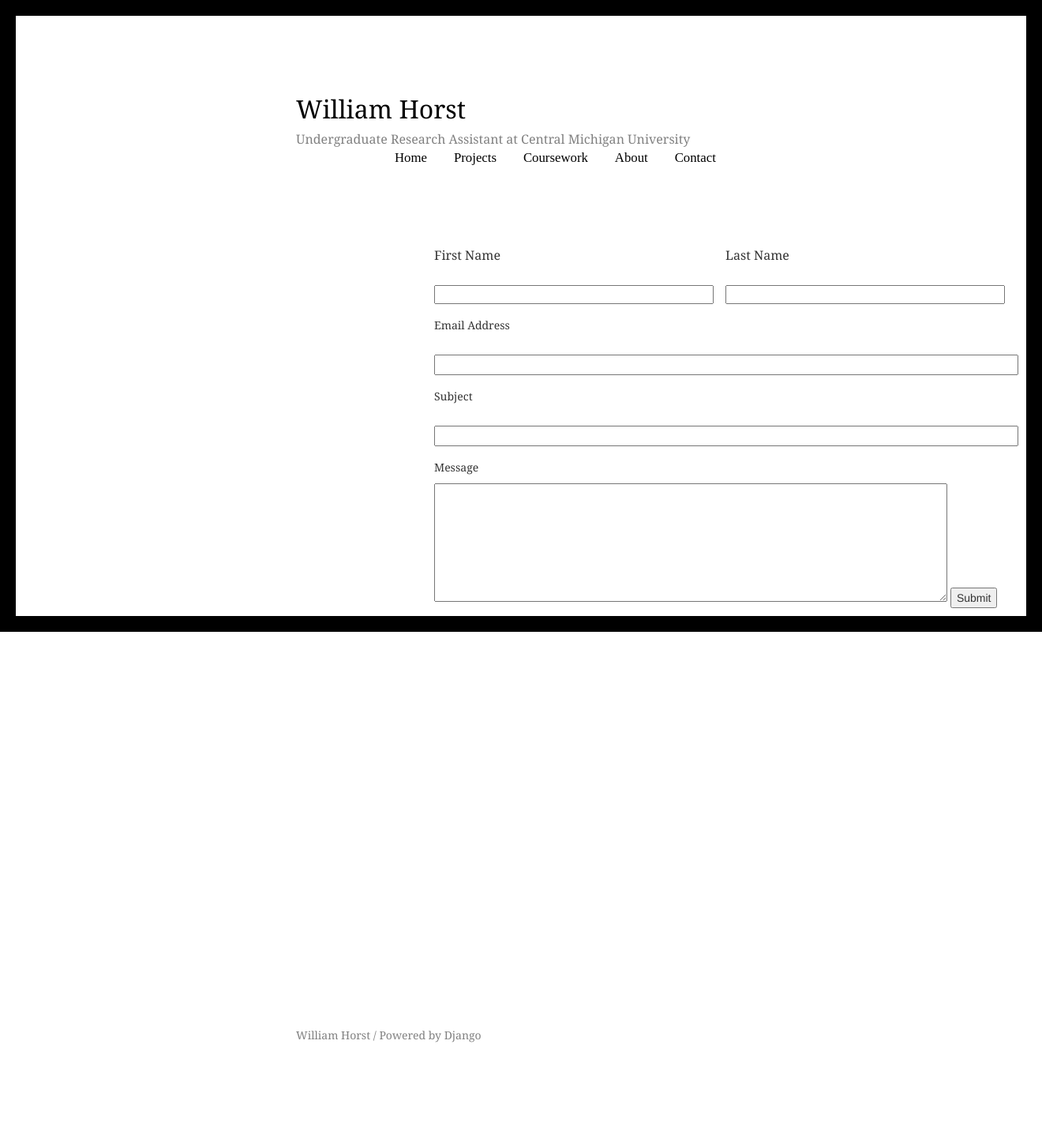
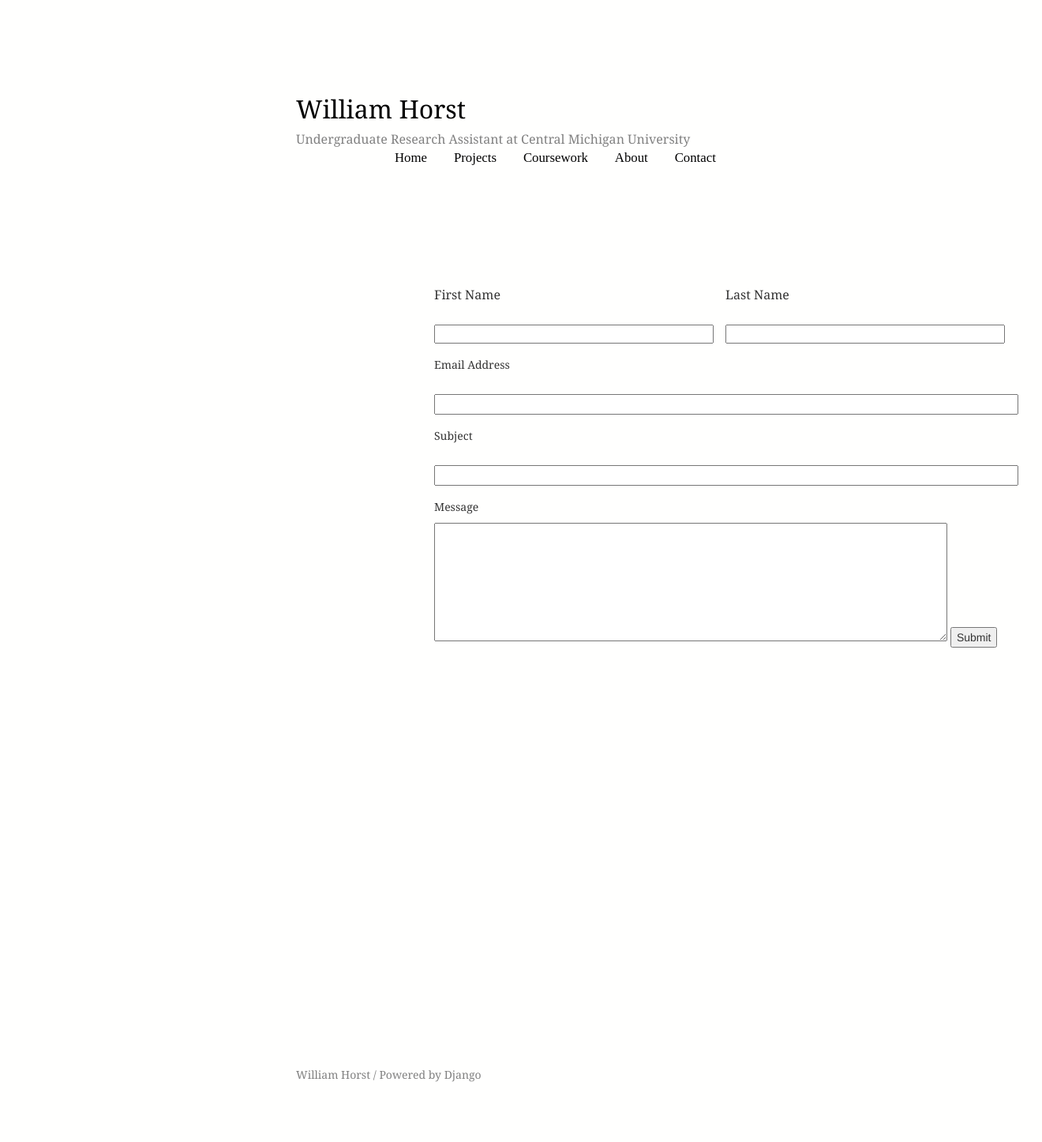
Before and after one commit to whorst/whorst_website, a Django app: page /base_app/contact in a window 1320 px wide. Shown: the whole page at 79% size. Before the commit the page ends 1320 px from the top, so only its background shows below. Run offline with Django 3.2, Linux system fonts and the light colour scheme; some libraries are stand-ins or nearby versions.

Commit message:
Finished the Contact tab

```diff
--- a/website/static/css/contact.css
+++ b/website/static/css/contact.css
@@ -1,6 +1,6 @@
 #field{
 
-margin-top:100px;
+margin-top:150px;
 margin-left:250px;
 
 }
--- a/website/static/css/home.css
+++ b/website/static/css/home.css
@@ -2,6 +2,6 @@
 
     height: 388;
     margin-left: 250px;
-    margin-top: 100px;
+    margin-top: 150px;
     /*width: 50%;*/
 }
--- a/website/templates/website/base.html
+++ b/website/templates/website/base.html
@@ -9,12 +9,12 @@
         <title>William Horst</title>
         <script type = "text/javascript" src = "jss/base.js">  </script>
     </head>
-    <body>
-        <div id="left"></div>
+    <body style="background-color:#FFFFFE">
+        <!--<div id="left"></div>
         <div id="right"></div>
         <div id="top"></div>
         <div id="bottom"></div>
-
+        -->
         <div id ="tab">
 
             <div id="intro">
--- a/website/templates/website/coursework.html
+++ b/website/templates/website/coursework.html
@@ -3,9 +3,9 @@
 
 {% block content %}
 
-    <div>
+    <div id="curriculum" >
 
-
+        <h3 fontface="Georgia" color ="Black">Central Michigan University</h3>
 
     </div>
 
--- a/website/templates/website/projects.html
+++ b/website/templates/website/projects.html
@@ -3,6 +3,7 @@
 
 {% block content %}
 <link rel="stylesheet" href="{% static 'css/projects.css' %}">
+
 
 <!--
 <iframe id = "radio" width="420" height="345"
--- a/website/urls.py
+++ b/website/urls.py
@@ -3,7 +3,7 @@ from . import views
 
 urlpatterns = [
     url(r'^projects$',views.projects, name = 'projects'),
-    url(r'^coursework$',views.projects, name = 'coursework'),
+    url(r'^coursework$',views.coursework, name = 'coursework'),
     url(r'^home$', views.home, name='home'),
     url(r'^hobbies$', views.hobbies, name='hobbies'),
     url(r'^contact$', views.contact, name='contact'),
```
